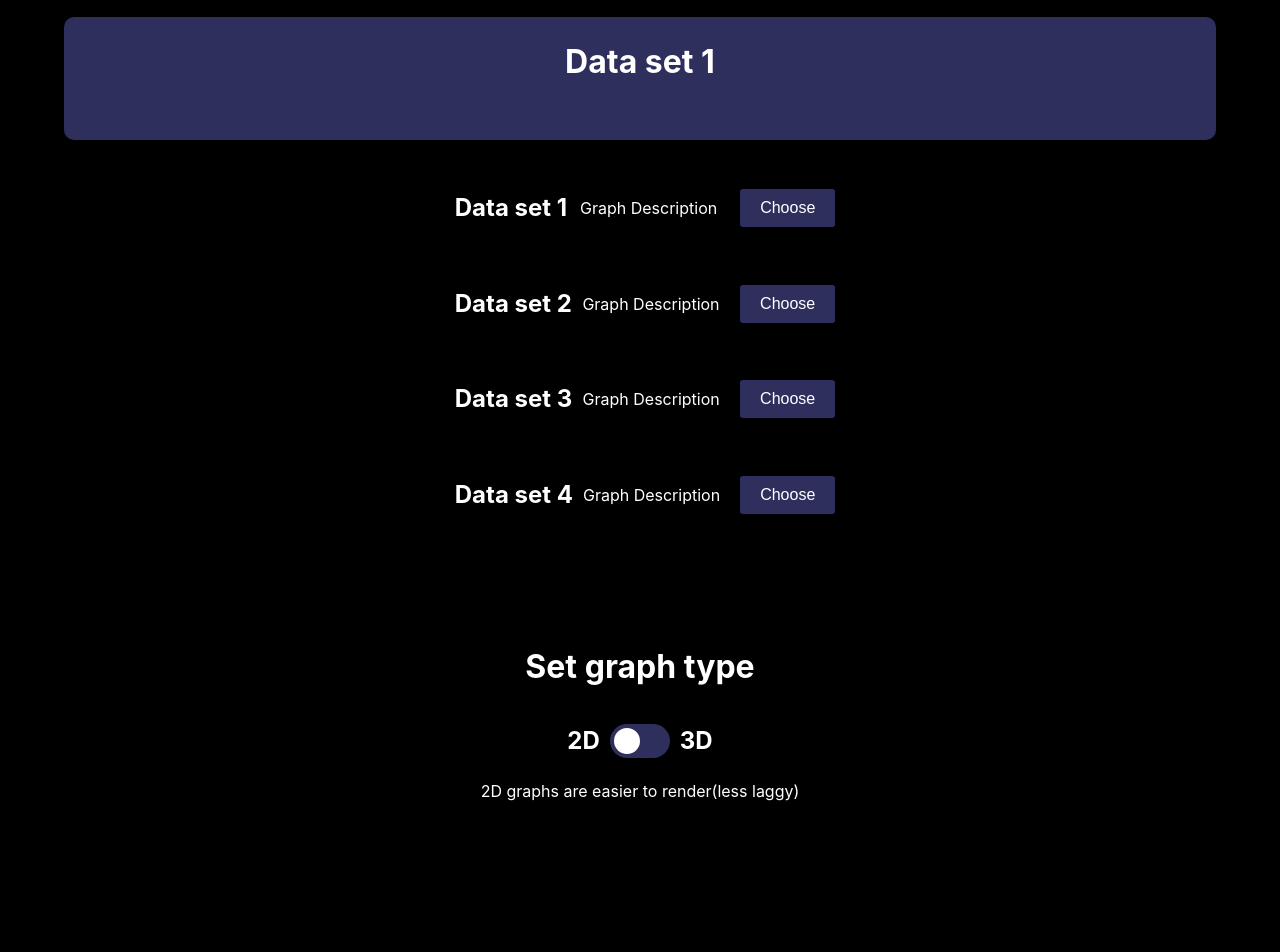
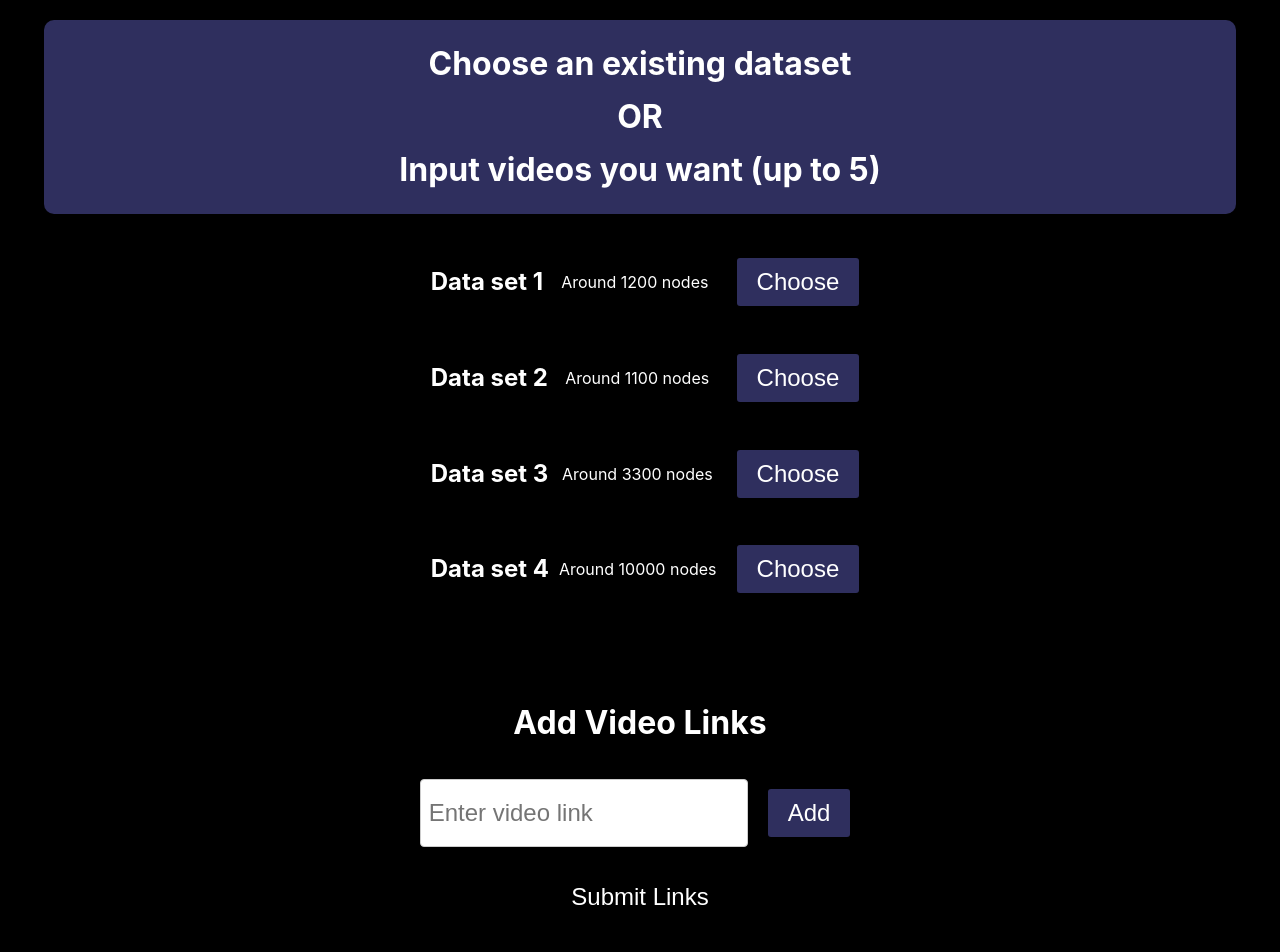
Before and after one commit to justinasRm/ytViz_frontend, a React (Create React App) app: page / in a window 1280 px wide. Shown: the top 952 px of the page. Before the commit the page ends 803 px from the top, so only its background shows below. Built offline with nearby package versions, Linux system fonts and the light colour scheme.

Commit message:
added frontend support for uploading videos

```diff
--- a/package.json
+++ b/package.json
@@ -10,6 +10,7 @@
     "react-dom": "^18.3.1",
     "react-force-graph": "^1.45.4",
     "react-loading": "^2.0.3",
+    "react-player": "^2.16.0",
     "react-redux": "^9.2.0",
     "react-scripts": "5.0.1",
     "redux": "^5.0.1",
--- a/src/ChooseDefaultGraph.tsx
+++ b/src/ChooseDefaultGraph.tsx
@@ -1,49 +1,128 @@
 import React from 'react';
 import './css/ChooseDefaultGraph.css';
 import Switch from './helpers/Switch';
+import { VideoPlayer } from './helpers/Player';
 
-function ChooseDefaultGraph({ setNumber }: { setNumber: React.Dispatch<React.SetStateAction<number | null>> }) {
+interface ChooseDefaultGraphProps {
+    setNumber: React.Dispatch<React.SetStateAction<number | null>>;
+}
 
+function ChooseDefaultGraph({ setNumber }: ChooseDefaultGraphProps) {
     const [graphType, setGraphType] = React.useState<'3d' | '2d'>((localStorage.getItem('graphType') as '2d' | '3d') || '2d');
+    const [videoLinks, setVideoLinks] = React.useState<string[]>([]);
+    const [inputValue, setInputValue] = React.useState<string>('');
+    const [error, setError] = React.useState<string | null>(null);
 
     React.useEffect(() => {
         localStorage.setItem('graphType', graphType);
     }, [graphType]);
 
+    const handleAddLink = () => {
+        if (inputValue.trim() === '') {
+            setError('Video link cannot be empty.');
+            return;
+        }
+        if (videoLinks.length >= 5) {
+            setError('You can only add up to 5 video links.');
+            return;
+        }
+        const youtubeVidRegex = /^(https?\:\/\/)?(www\.)?(youtube\.com|youtu\.?be)\/.+$/;
+        if (!youtubeVidRegex.test(inputValue.trim())) {
+            setError('Invalid video link format. Please use a valid URL.');
+            return;
+        }
+
+        setVideoLinks((prev) => [...prev, inputValue.trim()]);
+        setInputValue('');
+        setError(null);
+    };
+
+    const handleRemoveLink = (index: number) => {
+        setVideoLinks((prev) => prev.filter((_, i) => i !== index));
+    };
+
+    const handleSubmitLinks = () => {
+        if (videoLinks.length === 0) {
+            setError('Please add at least one video link before submitting.');
+            return;
+        }
+        setError(null);
+
+        // fetch('http://backendblabla check there if vids are good')
+    };
+
     return (
         <div className='chooseDefaultGraph-parent'>
             <div className='chooseDefaultGraph-inner'>
-                <h1>Data set 1</h1>
-                <p></p>
+                <h1 style={{ marginBottom: 5, marginTop: 0 }}>Choose an existing dataset</h1>
+                <h1 style={{ margin: 0 }}>OR</h1>
+                <h1 style={{ marginTop: 5, marginBottom: 0 }}>Input videos you want (up to 5)</h1>
             </div>
+
             <div className='chooseGraphContainer'>
-                <div>
-                    <h2>Data set 1</h2>
-                    <p>Graph Description</p>
-                    <button onClick={() => { setNumber(1) }}>Choose</button>
+                {[
+                    { label: 'Data set 1', nodes: 1200 },
+                    { label: 'Data set 2', nodes: 1100 },
+                    { label: 'Data set 3', nodes: 3300 },
+                    { label: 'Data set 4', nodes: 10000 }
+                ].map((dataset, index) => (
+                    <div key={index}>
+                        <h2>{dataset.label}</h2>
+                        <p>Around {dataset.nodes} nodes</p>
+                        <button onClick={() => setNumber(index + 1)}>Choose</button>
+                    </div>
+                ))}
+            </div>
+
+            <div className='videoLinksContainer' style={{ marginTop: '50px' }}>
+                <h3 style={{ color: 'white', fontSize: '2rem' }}>Add Video Links</h3>
+                <div style={{ display: 'flex', gap: '10px', marginBottom: '10px' }}>
+                    <input
+                        type='text'
+                        placeholder='Enter video link'
+                        value={inputValue}
+                        onChange={(e) => setInputValue(e.target.value)}
+                        style={{
+                            flex: 1,
+                            padding: '8px',
+                            borderRadius: '4px',
+                            border: '1px solid #ccc',
+                            fontSize: '1.5rem'
+                        }}
+                    />
+                    <button onClick={handleAddLink}>
+                        Add
+                    </button>
                 </div>
-                <div>
-                    <h2>Data set 2</h2>
-                    <p>Graph Description</p>
-                    <button onClick={() => { setNumber(2) }}>Choose</button>
-                </div>
-                <div>
-                    <h2>Data set 3</h2>
-                    <p>Graph Description</p>
-                    <button onClick={() => { setNumber(3) }}>Choose</button>
+                {error && <p className='errorMsg'>{error}</p>}
+                <ul style={{ color: 'white', listStyle: 'none', padding: 0 }}>
+                    {videoLinks.map((link, index) => (
+                        <div className='videoLinkDiv'>
+                            <button
+                                onClick={() => handleRemoveLink(index)}
+                            >
+                                Remove
+                            </button>
+                            <VideoPlayer key={index} videoUrl={link} />
+                        </div>
+                    ))}
+                </ul>
+                <button
+                    onClick={handleSubmitLinks}
+                    className='clearButton'
+                >
+                    Submit Links
+                </button>
+            </div>
 
-                </div>
-                <div>
-                    <h2>Data set 4</h2>
-                    <p>Graph Description</p>
-                    <button onClick={() => { setNumber(4) }}>Choose</button>
-
-                </div>
-            </div>
             <h3 style={{ marginTop: 100, color: 'white', fontSize: '2rem' }}>Set graph type</h3>
-            <Switch isOn={graphType === '3d'} handleToggle={() => { setGraphType(graphType === '3d' ? '2d' : '3d') }} />
-            <span style={{ color: 'white', marginTop: 20 }}>2D graphs are easier to render(less laggy)</span>
-
+            <Switch
+                isOn={graphType === '3d'}
+                handleToggle={() => setGraphType(graphType === '3d' ? '2d' : '3d')}
+            />
+            <span style={{ color: 'white', marginTop: 20 }}>
+                2D graphs are easier to render (less laggy)
+            </span>
         </div>
     );
 };
--- a/src/css/App.css
+++ b/src/css/App.css
@@ -44,7 +44,7 @@ button {
   color: white;
   border: none;
   border-radius: 3px;
-  font-size: 1rem;
+  font-size: 1.5rem;
   cursor: pointer;
   z-index: 1;
 }
@@ -89,3 +89,22 @@ button:hover {
   opacity: 1;
   pointer-events: auto;
 }
+
+.errorMsg {
+  color: red;
+  font-size: 1rem;
+}
+
+.clearButton {
+  background: none;
+  color: white;
+  border: none;
+  font-size: 1.5rem;
+  cursor: pointer;
+}
+
+.clearButton:hover {
+  background: none;
+
+  color: rgb(193, 193, 193)
+}
--- a/src/css/ChooseDefaultGraph.css
+++ b/src/css/ChooseDefaultGraph.css
@@ -1,6 +1,5 @@
 .chooseDefaultGraph-parent {
     width: 100%;
-    height: 100vh;
     display: flex;
     flex-direction: column;
     align-items: center;
@@ -8,15 +7,17 @@
 }
 
 .chooseDefaultGraph-inner {
-    display: flex;
-    flex-direction: column;
-    align-items: center;
-    justify-content: center;
     background-color: rgba(50, 50, 100, 0.95);
     color: white;
     width: 90%;
     margin: 20px;
     border-radius: 10px;
+    display: flex;
+    flex-direction: column;
+    align-items: center;
+    justify-content: center;
+    padding: 20px;
+
 }
 
 .chooseGraphContainer>div {
@@ -41,3 +42,24 @@
     background-color: rgb(94, 161, 94);
 
 }
+
+.videoLinkDiv {
+    display: flex;
+    flex-direction: row;
+    justify-content: space-between;
+    align-items: center;
+    width: 90%;
+    margin-left: 5%;
+    padding: 10px;
+}
+
+.videoLinkDiv button {
+    background: rgba(255, 0, 0, 0.95);
+    color: white;
+    border: none;
+    cursor: pointer;
+}
+
+.videoLinkDiv button:hover {
+    background: rgba(255, 0, 0, 0.7);
+}
--- /dev/null
+++ b/src/helpers/Player.tsx
@@ -0,0 +1,15 @@
+import React from 'react';
+import ReactPlayer from 'react-player';
+
+export function VideoPlayer({ videoUrl }: { videoUrl: string }) {
+    return (
+        <div style={{ maxWidth: '500px', margin: '10px auto' }}>
+            <ReactPlayer
+                url={videoUrl}
+                controls={true}
+                width='100%'
+                height='300px'
+            />
+        </div>
+    );
+};
```
Also changed, not shown: 1 other file (tests, documents, lock files or other folders).
